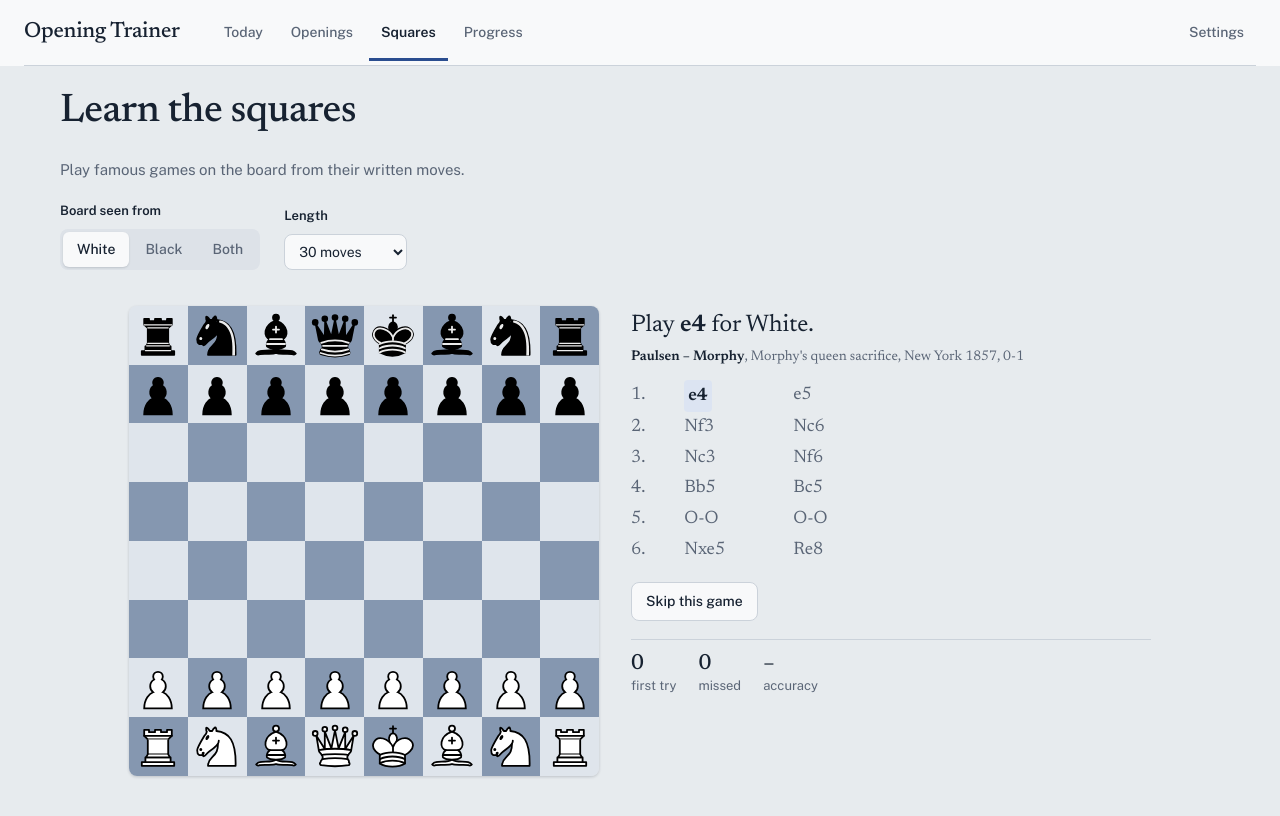
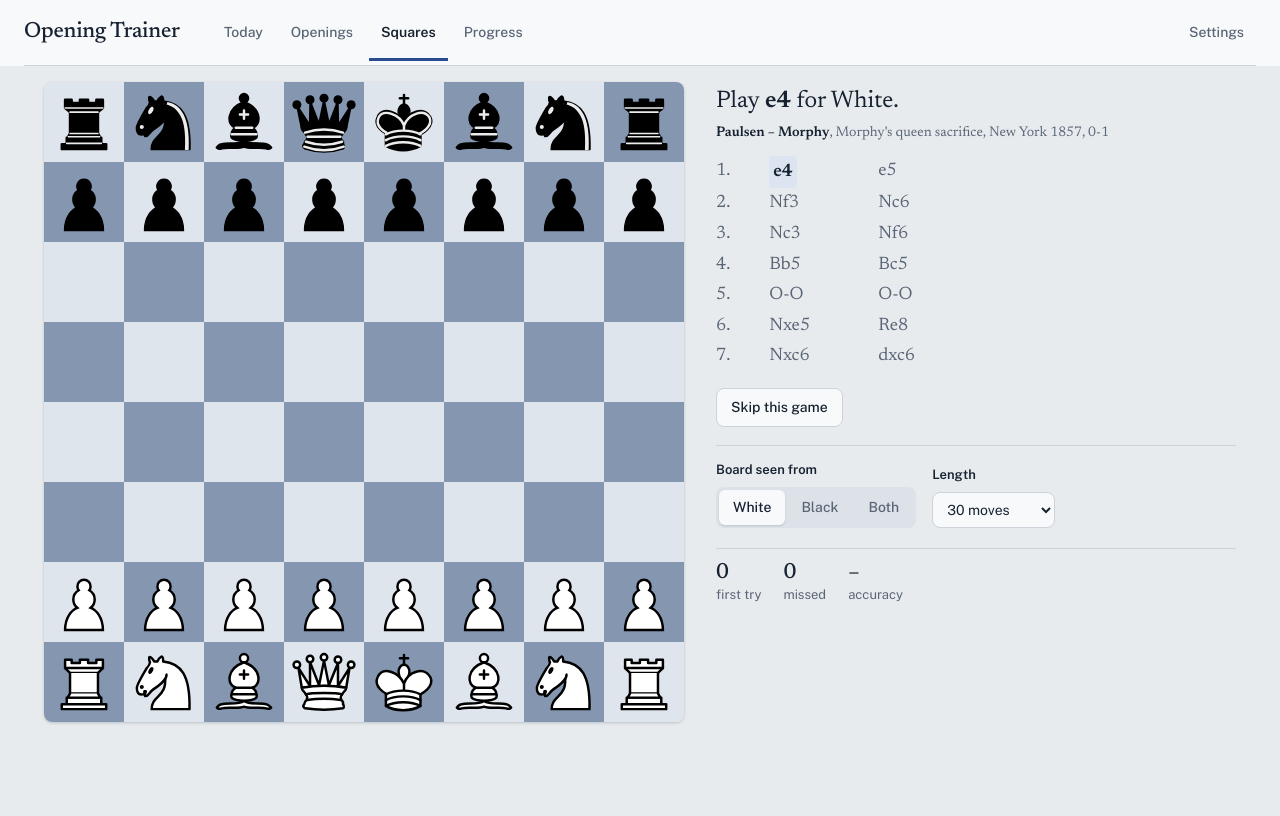
Before and after one commit to alexandre-pham/chess-trainer, a plain HTML site: page index.html in a window 1280 px wide. Both pictures are taken after a click on the button "Squares". Drawn offline with nearby package versions, Linux system fonts and the light colour scheme.

Commit message:
Squares fills the window like Train: settings in the side panel

```diff
--- a/css/app.css
+++ b/css/app.css
@@ -237,7 +237,7 @@ select.big{width:100%;font-family:var(--serif);font-size:18px;padding:10px 12px;
 .hard .hm{font-family:var(--serif);font-size:16px}
 .hard .hs{font-size:12.5px;color:var(--muted)}
 .c-train{margin-bottom:18px}
-.c-top{margin-bottom:16px}
+.c-top{margin:16px 0 0;padding-top:14px;border-top:1px solid var(--line);gap:16px}
 .c-line{font-family:var(--serif);font-size:18px;line-height:1.7;margin-bottom:12px}
 .c-moves{display:grid;grid-template-columns:2.4em 5.5em 5.5em;column-gap:10px;justify-content:start;max-height:190px;overflow:auto;position:relative}
 .c-moves .n{color:var(--muted);text-align:right}
@@ -407,8 +407,9 @@ header.top{align-items:center;gap:32px;margin:0 0 32px;background:var(--surface)
   .wrap:has(> #train:not([hidden])) header.top,.wrap:has(> #coords:not([hidden])) header.top{margin-bottom:16px}
   .wrap:has(> #train:not([hidden])){padding-bottom:12px}
   #train.train{--bd:min(calc(100vh - 160px),calc(100vw - 440px));grid-template-columns:calc(var(--bd) + 26px) minmax(320px,520px);justify-content:center}
-  #coords .c-train{--bd:min(calc(100vh - 330px),calc(100vw - 420px));grid-template-columns:var(--bd) minmax(320px,520px);justify-content:center}
-  #coords > .pg-h,#coords > .lede,#coords > .c-top{max-width:calc(var(--bd,600px) + 560px);margin-left:auto;margin-right:auto}
+  .wrap:has(> #coords:not([hidden])){padding-bottom:12px}
+  #coords .c-train{--bd:min(calc(100vh - 160px),calc(100vw - 440px));grid-template-columns:var(--bd) minmax(320px,520px);justify-content:center}
+  #coords .c-moves{max-height:max(190px,calc(var(--bd) - 420px))}
 }
 @media (max-width:860px){
   .wrap{padding:0 14px 32px}
@@ -426,7 +427,6 @@ header.top{align-items:center;gap:32px;margin:0 0 32px;background:var(--surface)
   .train .panel > .daybar{order:-3}
   .train .panel > .status,.train .panel > .c-prompt{order:-2}
   .train .panel > .actions,.train .panel > .eng-lines{order:-1}
-  #coords > .lede{display:none}
   .setup{grid-template-columns:minmax(0,1fr)}
   .side .row{flex-wrap:wrap}
 }
@@ -435,8 +435,7 @@ header.top{align-items:center;gap:32px;margin:0 0 32px;background:var(--surface)
   .mainnav{justify-content:space-between}
   .td-hero{padding:18px}
   .td-hero-go,.td-hero-go .btn{width:100%}
-  #coords > .pg-h{display:none}
-  #coords > .c-top{gap:12px;margin-top:12px}
+  #coords .c-top{gap:12px}
   #coords .seg button{padding:7px 10px}
 }
 @media (max-width:360px){
--- a/index.html
+++ b/index.html
@@ -169,18 +169,6 @@
 
   <!-- SQUARES -->
   <section id="coords" hidden>
-    <h1 class="pg-h">Learn the squares</h1>
-    <p class="lede">Play famous games on the board from their written moves.</p>
-    <div class="row c-top">
-      <div class="field">
-        <span class="field-label">Board seen from</span>
-        <div class="seg" role="group" aria-label="Board seen from" id="cSides"></div>
-      </div>
-      <div class="field" id="cLenF">
-        <label class="field-label" for="cLen">Length</label>
-        <select id="cLen"><option value="10">10 moves</option><option value="20">20 moves</option><option value="30" selected>30 moves</option><option value="40">40 moves</option><option value="0">Whole game</option></select>
-      </div>
-    </div>
     <div class="train c-train">
       <div>
         <div class="board-wrap" id="cBoardWrap">
@@ -193,6 +181,16 @@
         <div class="c-line" id="cLine"></div>
         <div class="status" id="cFeedback" hidden></div>
         <div class="actions" id="cActions"></div>
+        <div class="row c-top">
+          <div class="field">
+            <span class="field-label">Board seen from</span>
+            <div class="seg" role="group" aria-label="Board seen from" id="cSides"></div>
+          </div>
+          <div class="field" id="cLenF">
+            <label class="field-label" for="cLen">Length</label>
+            <select id="cLen"><option value="10">10 moves</option><option value="20">20 moves</option><option value="30" selected>30 moves</option><option value="40">40 moves</option><option value="0">Whole game</option></select>
+          </div>
+        </div>
         <div class="stats">
           <div><b id="cOk">0</b>first try</div>
           <div><b id="cBad">0</b>missed</div>
```
